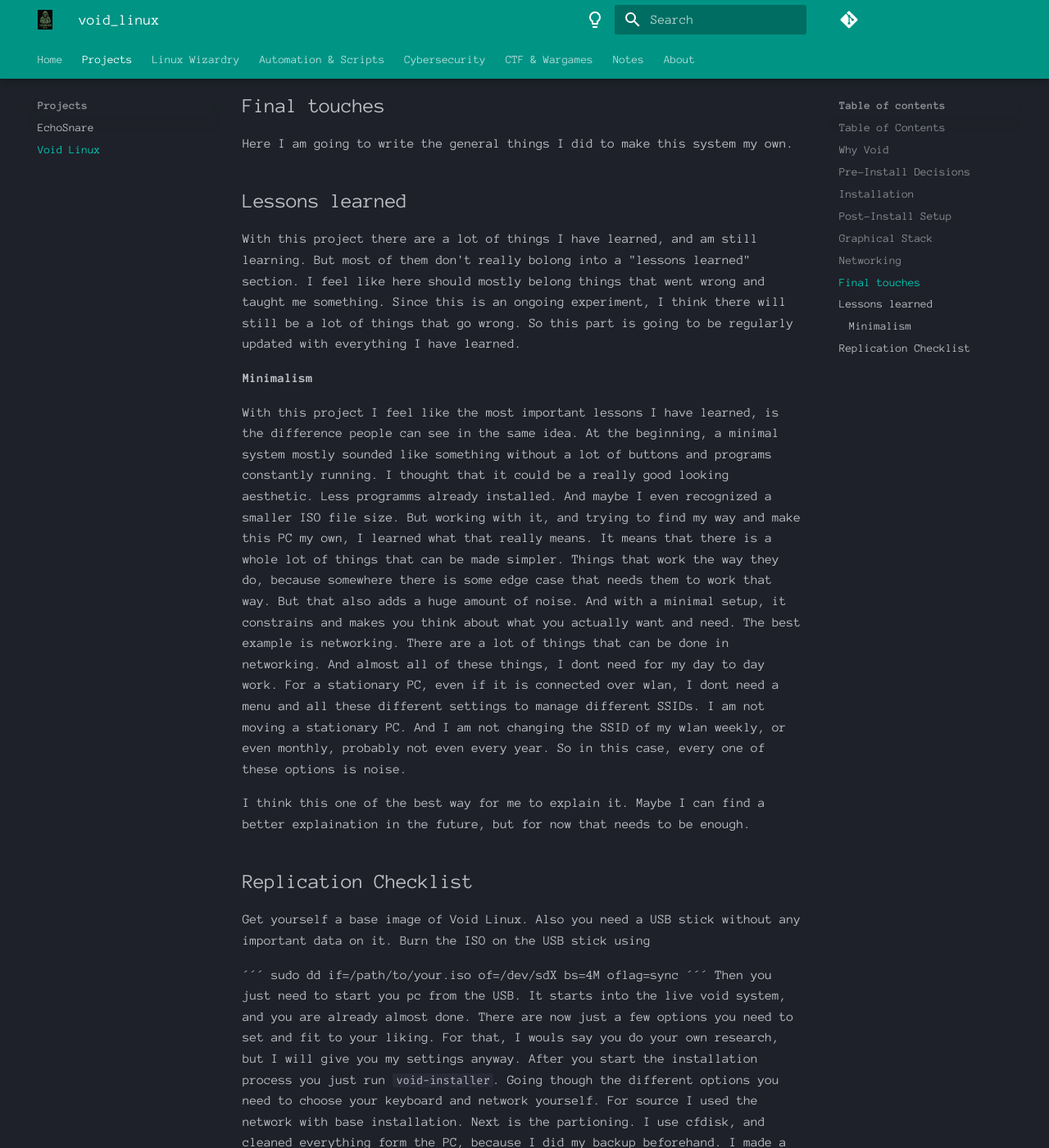
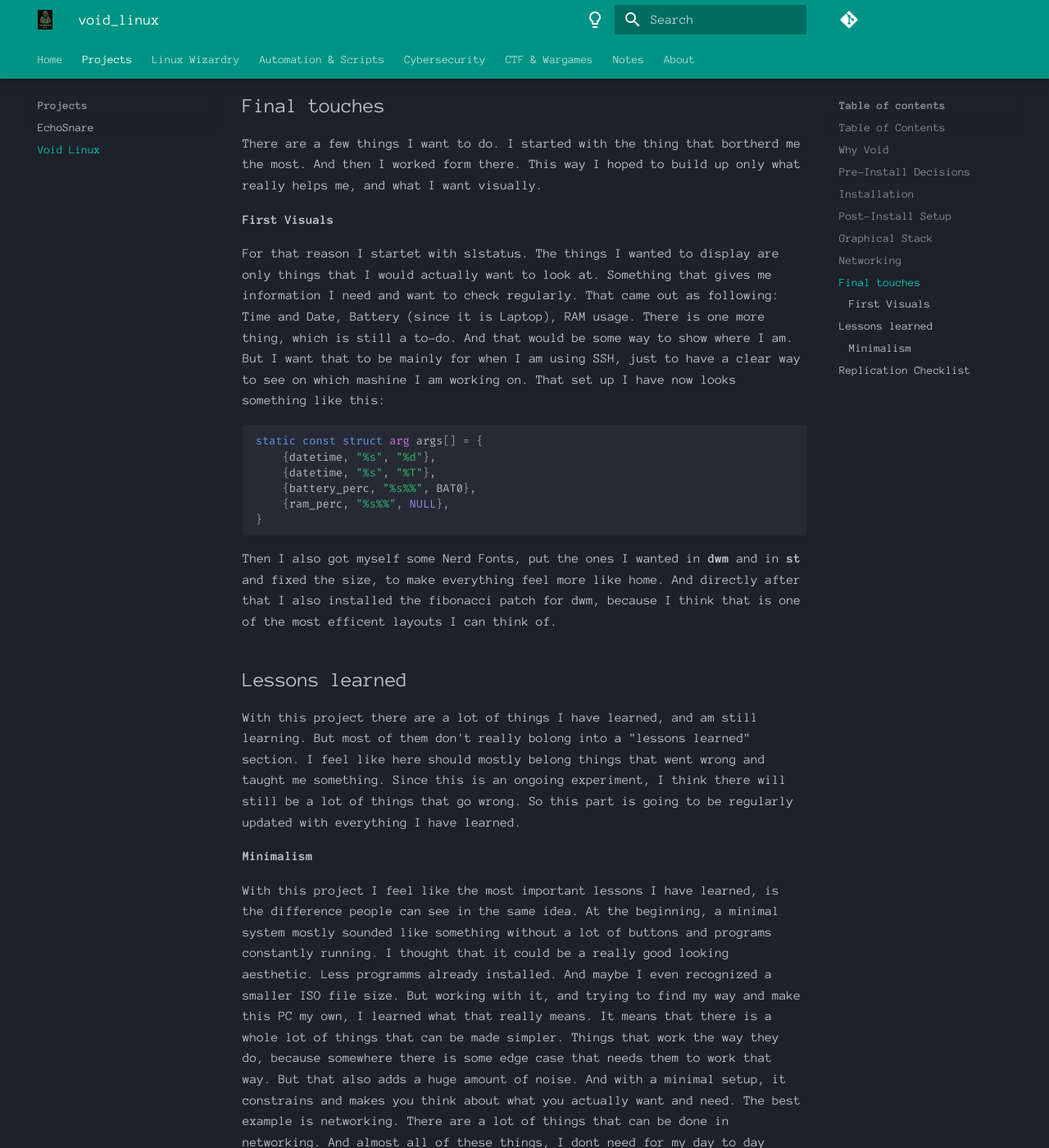
Before and after one commit to Fudomaru/wiki, an MkDocs documentation site: the page built from docs/projects/void_linux.md, in a window 1280 px wide and 1400 px high, scrolled down 3624 px. Shown: the whole window at 82% size. Built offline with MkDocs 1.6.1 and Material for MkDocs 9.7.7, drawn with Linux system fonts in a browser that asks for light colours; comment, search, counter and statistics services are not loaded; some of the changed text lies outside the part shown.

Commit message:
Work on Void Linux

````diff
--- a/docs/projects/void_linux.md
+++ b/docs/projects/void_linux.md
@@ -159,9 +159,38 @@ Everything Else comes later.
 
 ## Final touches
 
-Here I am going to write the general things I did to make this system my own.
+There are a few things I want to do.
+I started with the thing that bortherd me the most.
+And then I worked form there.
+This way I hoped to build up only what really helps me, and what I want visually.
 
+#### First Visuals
 
+For that reason I startet with slstatus.
+The things I wanted to display are only things that I would actually want to look at.
+Something that gives me information I need and want to check regularly.
+That came out as following: Time and Date, Battery (since it is Laptop), RAM usage.
+There is one more thing, which is still a to-do.
+And that would be some way to show where I am.
+But I want that to be mainly for when I am using SSH, just to have a clear way to see on which mashine I am working on.
+That set up I have now looks something like this:
+
+``` c
+static const struct arg args[] = {
+    {datetime, "%s", "%d"},
+    {datetime, "%s", "%T"},
+    {battery_perc, "%s%%", BAT0},
+    {ram_perc, "%s%%", NULL},
+}
+```
+
+Then I also got myself some Nerd Fonts, put the ones I wanted in **dwm** and in **st** and fixed the size, to make everything feel more like home.
+And directly after that I also installed the fibonacci patch for dwm,
+because I think that is one of the most efficent layouts I can think of.
+
+<!--
+TODO
+-->
 
 ## Lessons learned
 
@@ -202,9 +231,10 @@ Get yourself a base image of Void Linux.
 Also you need a USB stick without any important data on it.
 Burn the ISO on the USB stick using
 
-´´´
+```
 sudo dd if=/path/to/your.iso of=/dev/sdX bs=4M oflag=sync
-´´´
+```
+
 Then you just need to start you pc from the USB.
 It starts into the live void system, and you are already almost done.
 There are now just a few options you need to set and fit to your liking.
````
